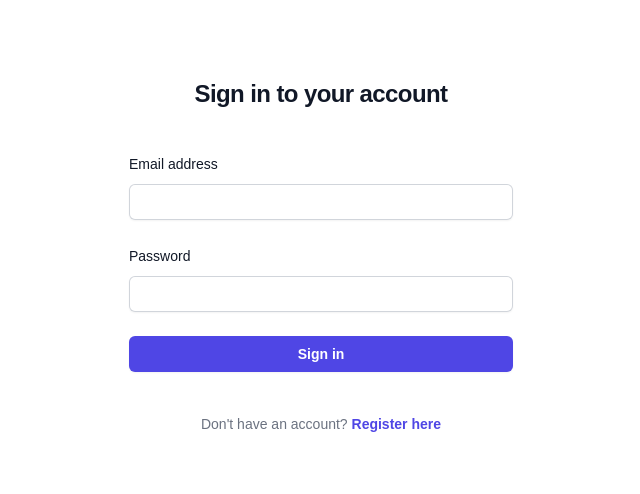
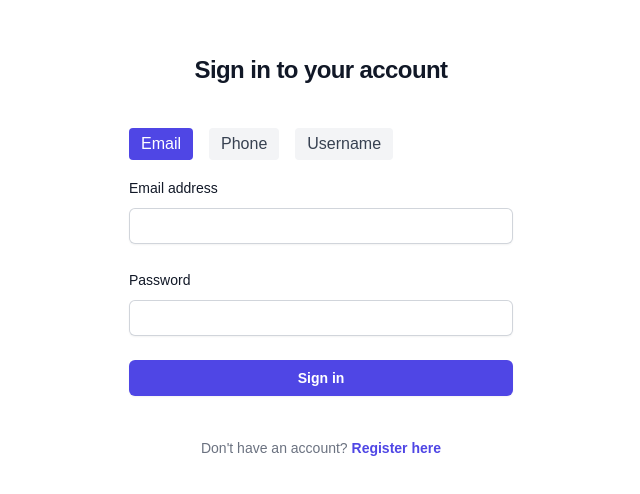
Before and after one commit to vairleon/ai-web-core-frontend-simple, a Next.js app: page /login in a window 1280 px wide. Shown: the part 164-658 px from the top of the page, without its empty margins (319-959 px from the left). Built offline with nearby package versions, Linux system fonts and the light colour scheme; no server answers.

Commit message:
fix: login api

```diff
--- a/src/app/(auth)/login/page.tsx
+++ b/src/app/(auth)/login/page.tsx
@@ -6,13 +6,20 @@ import Link from 'next/link';
 import { setAuthCookie } from '@/utils/cookies';
 import api from '@/utils/api';
 
+interface LoginFormData {
+  email?: string;
+  phone?: string;
+  userName?: string;
+  password: string;
+}
+
 export default function LoginPage() {
   const router = useRouter();
   const searchParams = useSearchParams();
-  const [formData, setFormData] = useState({
-    email: '',
+  const [formData, setFormData] = useState<LoginFormData>({
     password: '',
   });
+  const [loginMethod, setLoginMethod] = useState<'email' | 'phone' | 'userName'>('email');
   const [error, setError] = useState('');
 
   const handleSubmit = async (e: React.FormEvent) => {
@@ -20,7 +27,12 @@ export default function LoginPage() {
     setError('');
 
     try {
-      const data = await api.login(formData.email, formData.password);
+      const loginParams: LoginFormData = {
+        password: formData.password,
+        [loginMethod]: formData[loginMethod]
+      };
+
+      const data = await api.login(loginParams);
       setAuthCookie(data.accessToken);
       handleLoginSuccess();
     } catch (err: any) {
@@ -56,19 +68,57 @@ export default function LoginPage() {
 
         <form className="space-y-6" onSubmit={handleSubmit}>
           <div>
-            <label htmlFor="email" className="block text-sm font-medium leading-6 text-gray-900">
-              Email address
+            <div className="flex gap-4 mb-4">
+              <button
+                type="button"
+                onClick={() => setLoginMethod('email')}
+                className={`px-3 py-1 rounded ${
+                  loginMethod === 'email'
+                    ? 'bg-indigo-600 text-white'
+                    : 'bg-gray-100 text-gray-700'
+                }`}
+              >
+                Email
+              </button>
+              <button
+                type="button"
+                onClick={() => setLoginMethod('phone')}
+                className={`px-3 py-1 rounded ${
+                  loginMethod === 'phone'
+                    ? 'bg-indigo-600 text-white'
+                    : 'bg-gray-100 text-gray-700'
+                }`}
+              >
+                Phone
+              </button>
+              <button
+                type="button"
+                onClick={() => setLoginMethod('userName')}
+                className={`px-3 py-1 rounded ${
+                  loginMethod === 'userName'
+                    ? 'bg-indigo-600 text-white'
+                    : 'bg-gray-100 text-gray-700'
+                }`}
+              >
+                Username
+              </button>
+            </div>
+
+            <label htmlFor="loginInput" className="block text-sm font-medium leading-6 text-gray-900">
+              {loginMethod === 'email' ? 'Email address' :
+               loginMethod === 'phone' ? 'Phone number' :
+               'Username'}
             </label>
             <div className="mt-2">
               <input
-                id="email"
-                name="email"
-                type="email"
-                autoComplete="email"
+                id="loginInput"
+                name={loginMethod}
+                type={loginMethod === 'email' ? 'email' : 'text'}
+                autoComplete={loginMethod}
                 required
                 className="block w-full rounded-md border-0 py-1.5 px-2 text-gray-900 shadow-sm ring-1 ring-inset ring-gray-300 placeholder:text-gray-400 focus:ring-2 focus:ring-inset focus:ring-indigo-600 sm:text-sm sm:leading-6"
-                value={formData.email}
-                onChange={(e) => setFormData({...formData, email: e.target.value})}
+                value={formData[loginMethod] || ''}
+                onChange={(e) => setFormData({...formData, [loginMethod]: e.target.value})}
               />
             </div>
           </div>
--- a/src/utils/api.ts
+++ b/src/utils/api.ts
@@ -37,10 +37,15 @@ async function Request<T>(url: string, type='GET', requiresAuth: boolean = true)
   return handleResponse<T>(response);
 }
 
-
+interface LoginParams {
+  email?: string;
+  phone?: string;
+  userName?: string;
+  password: string;
+}
 
 const api = {
-  login: async (email: string, password: string): Promise<LoginResponse> => {
+  login: async (params: LoginParams): Promise<LoginResponse> => {
     const response = await fetch(`${API_BASE_URL}/api/auth/login`, {
       method: 'POST',
       headers: {
@@ -48,7 +53,7 @@ const api = {
         'Accept': 'application/json'
       },
       credentials: 'include',
-      body: JSON.stringify({ email, password }),
+      body: JSON.stringify(params),
     });
 
     if (!response.ok) {
```
